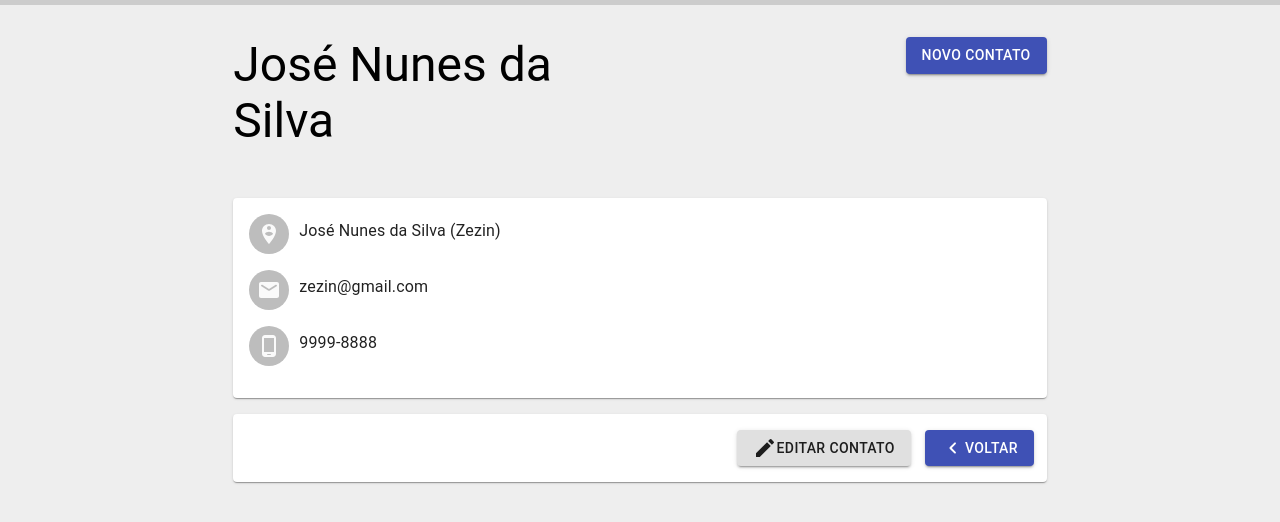
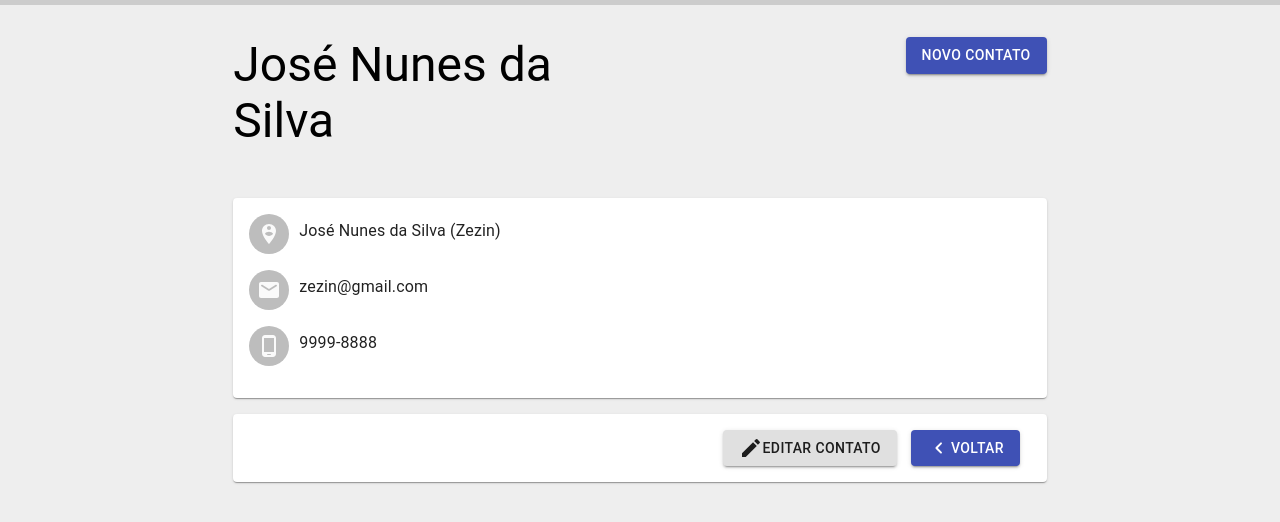
Before and after one commit to neliofrazao/phone-book, a React (Create React App) app: page /contact-detail/1 in a window 1280 px wide. Shown: the top 522 px of the page. Built offline with nearby package versions, Linux system fonts and the light colour scheme; data requests are answered from the project's data file; the HTML template or start-up script is replaced by a standard one.

Commit message:
feat(ActionBar): add component ActionBar

```diff
--- /dev/null
+++ b/src/component/ActionBar/ActionBar.js
@@ -0,0 +1,11 @@
+import React from "react"
+import { Paper } from '@material-ui/core'
+import './ActionBar.style.css'
+
+const ActionBar = ({ children }) => (
+  <Paper className="action-bar">
+    { children }
+  </Paper>
+)
+
+export default ActionBar
--- /dev/null
+++ b/src/component/ActionBar/ActionBar.style.css
@@ -0,0 +1,6 @@
+.action-bar {
+  margin-top: 1em;
+  padding: 1em .8em;
+  text-align: right
+}
+.action-bar button { margin-right: 1em }
--- /dev/null
+++ b/src/component/ActionBar/index.js
@@ -0,0 +1 @@
+export { default } from './ActionBar'
--- a/src/component/PhoneBookForm/PhoneBookForm.js
+++ b/src/component/PhoneBookForm/PhoneBookForm.js
@@ -1,5 +1,6 @@
 import React from 'react'
 import { Button, Grid, Paper, TextField } from '@material-ui/core'
+import ActionBar from '../ActionBar'
 
 const PhoneBookForm = ({ values, handleChange }) => (
   <>
@@ -52,11 +53,11 @@ const PhoneBookForm = ({ values, handleChange }) => (
         </Grid>
       </Grid>
     </Paper>
-    <Paper className="action-bar">
+    <ActionBar>
       <Button variant="contained" color="primary" type="submit" >
         Salvar
       </Button>
-    </Paper>
+    </ActionBar>
   </>
 )
 
--- a/src/container/ContactDetail/ContactDetail.js
+++ b/src/container/ContactDetail/ContactDetail.js
@@ -11,7 +11,8 @@ import AppHeader from '../../component/AppHeader/AppHeader';
 import MainTemplate  from '../../template/MainTemplate'
 import ContactItens from '../../component/ContactItens'
 import Loading from '../../component/Loading'
-import getPhoneBookList from  '../../api/PhoneBook/PhoneBook'
+import phoneBook from  '../../api/PhoneBook/PhoneBook'
+import ActionBar from '../../component/ActionBar'
 import './ContactDetail.styles.css'
 
 class ContactDetail extends Component {
@@ -27,7 +28,7 @@ class ContactDetail extends Component {
     this.setState({ isLoading: true })
     try {
       const contactId = this.props.match.params.contactId
-      const getContactInfo = await getPhoneBookList.getContactInfo(contactId)
+      const getContactInfo = await phoneBook.getContactInfo(contactId)
       this.setState({ contactDetail: getContactInfo })
     }
     catch(error) {
@@ -74,7 +75,7 @@ class ContactDetail extends Component {
               <ContactItens icon={emailIcon} phoneContentText={email} />
               <ContactItens icon={phoneNumberIcon} phoneContentText={phoneNumber} />
             </Paper>
-            <Paper className="action-bar">
+            <ActionBar>
               <Button
                 variant="contained"
                 className="action-bar-buttons"
@@ -91,7 +92,7 @@ class ContactDetail extends Component {
                 <KeyboardArrowLeftRounded />
                 Voltar
               </Button>
-            </Paper>
+            </ActionBar>
           </>
         )}
       </MainTemplate>
--- a/src/container/NewContact/NewContact.js
+++ b/src/container/NewContact/NewContact.js
@@ -6,7 +6,7 @@ import MainTemplate from '../../template/MainTemplate'
 import PhoneBookForm from '../../component/PhoneBookForm'
 import Notification from '../../component/Notification'
 import Loading from '../../component/Loading'
-import getPhoneBookList from  '../../api/PhoneBook/PhoneBook'
+import phoneBook from  '../../api/PhoneBook/PhoneBook'
 
 class ContactDetail extends Component {
   constructor(props){
@@ -24,7 +24,7 @@ class ContactDetail extends Component {
   saveData = async payload => {
     this.setState({ isLoading: true })
     try {
-      await getPhoneBookList.createNewContact(payload)
+      await phoneBook.createNewContact(payload)
       this.setState({ notificationOpen:true })
     } catch (error) {
       console.log(error)
--- a/src/container/PhoneBook/PhoneBook.js
+++ b/src/container/PhoneBook/PhoneBook.js
@@ -4,7 +4,7 @@ import AppHeader from '../../component/AppHeader/AppHeader';
 import MainTemplate  from '../../template/MainTemplate'
 import PhoneList from '../../component/PhoneList'
 import Loading from '../../component/Loading'
-import getPhoneBookList from  '../../api/PhoneBook/PhoneBook'
+import phoneBook from  '../../api/PhoneBook/PhoneBook'
 class PhoneBook extends Component {
   constructor(props){
     super(props)
@@ -17,7 +17,7 @@ class PhoneBook extends Component {
   getPhoneBooklist = async () => {
     this.setState({ isLoading: true })
     try {
-      const phoneListData = await getPhoneBookList.getPhoneBookList()
+      const phoneListData = await phoneBook.getPhoneBookList()
       this.setState({ phoneList: phoneListData })
     } catch(error) {
       console.log(error)
@@ -35,7 +35,7 @@ class PhoneBook extends Component {
 
   handleDeleteContact = async contactId => {
     try {
-      await getPhoneBookList.deleteContact(contactId)
+      await phoneBook.deleteContact(contactId)
       this.getPhoneBooklist()
     } catch(error){
       console.log(error)
```
